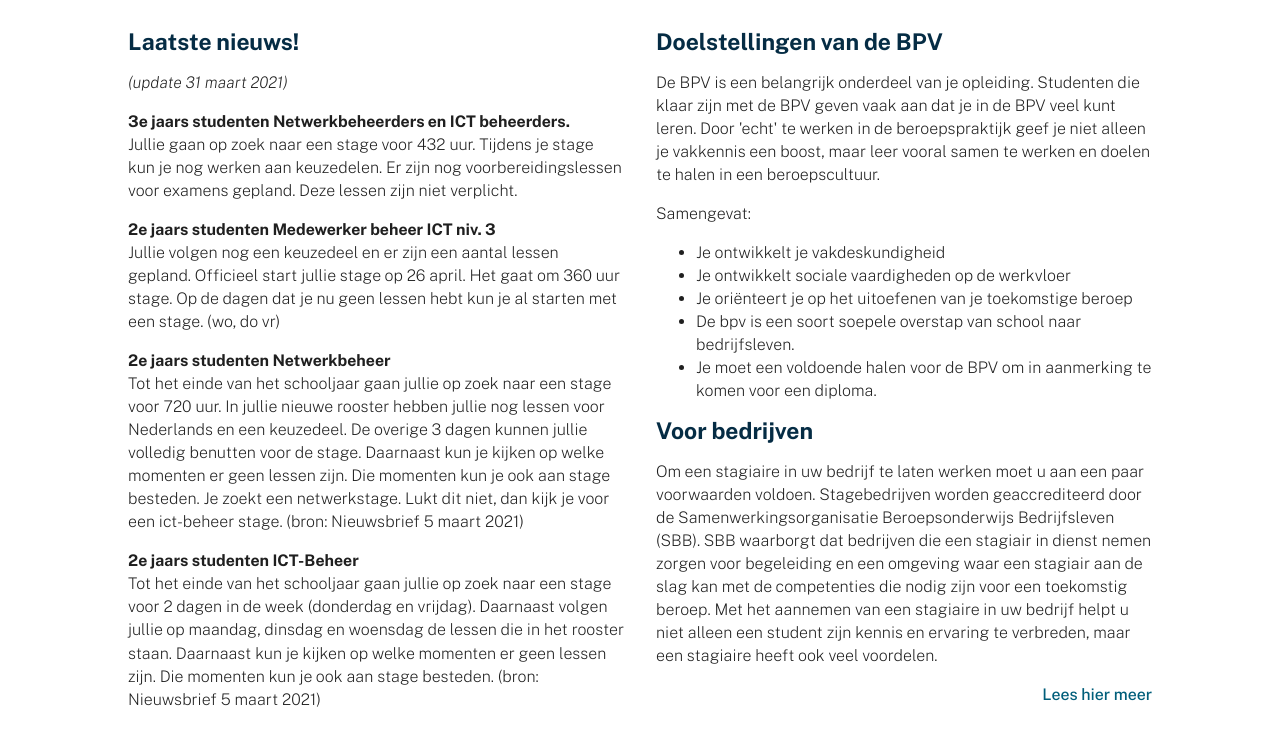
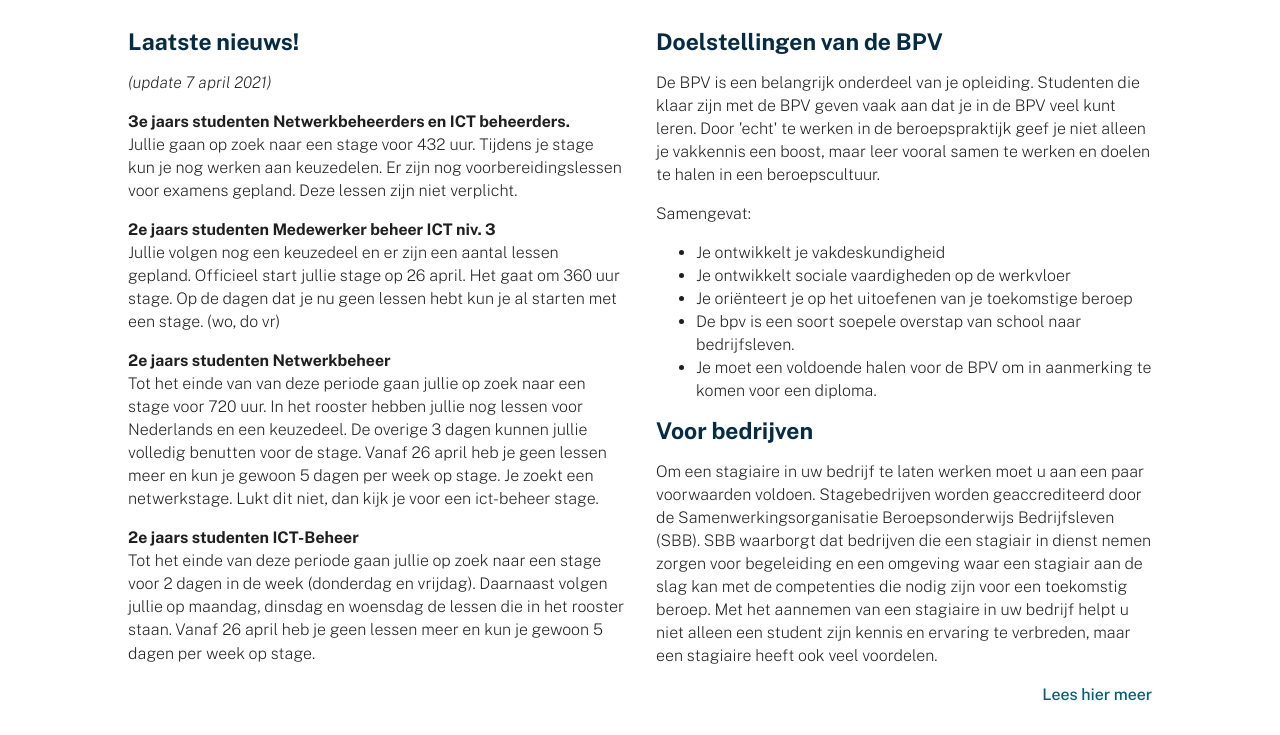
Before and after one commit to siewers32/ictbpvwc, a website: page public_html/index.html in a window 1280 px wide. Shown: the part 210-945 px from the top of the page. Drawn offline with Linux system fonts and the light colour scheme.

Commit message:
update 7 april

```diff
--- a/public_html/index.html
+++ b/public_html/index.html
@@ -40,7 +40,7 @@
     <article>
         <div class="col">
             <h3>Laatste nieuws! </h3>
-            <i>(update 31 maart 2021)</i>
+            <i>(update 7 april 2021)</i>
             <p>
                 <b>3e jaars studenten Netwerkbeheerders en ICT beheerders.</b><br/>
                 Jullie gaan op zoek naar een stage voor 432 uur. Tijdens je stage kun je nog werken aan keuzedelen. Er
@@ -54,14 +54,12 @@
             </p>
             <p>
                 <b>2e jaars studenten Netwerkbeheer</b><br/>
-                Tot het einde van het schooljaar gaan jullie op zoek naar een stage voor 720 uur. In jullie nieuwe rooster hebben jullie nog lessen voor Nederlands en een keuzedeel. De overige 3 dagen kunnen jullie volledig benutten voor de stage. Daarnaast kun je kijken op welke momenten er geen lessen zijn. Die momenten kun je ook aan stage besteden.
-Je zoekt een netwerkstage. Lukt dit niet, dan kijk je voor een ict-beheer stage. (bron: Nieuwsbrief 5 maart 2021)
+                Tot het einde van van deze periode gaan jullie op zoek naar een stage voor 720 uur. In het rooster hebben jullie nog lessen voor Nederlands en een keuzedeel. De overige 3 dagen kunnen jullie volledig benutten voor de stage. Vanaf 26 april heb je geen lessen meer en kun je gewoon 5 dagen per week op stage. Je zoekt een netwerkstage. Lukt dit niet, dan kijk je voor een ict-beheer stage.
 
             </p>
             <p>
                 <b>2e jaars studenten ICT-Beheer</b><br/>
-                Tot het einde van het schooljaar gaan jullie op zoek naar een stage voor 2 dagen in de week (donderdag en vrijdag). Daarnaast volgen jullie op maandag, dinsdag en woensdag de lessen die in het rooster staan.
-Daarnaast kun je kijken op welke momenten er geen lessen zijn. Die momenten kun je ook aan stage besteden.  (bron: Nieuwsbrief 5 maart 2021)
+                Tot het einde van deze periode gaan jullie op zoek naar een stage voor 2 dagen in de week (donderdag en vrijdag). Daarnaast volgen jullie op maandag, dinsdag en woensdag de lessen die in het rooster staan. Vanaf 26 april heb je geen lessen meer en kun je gewoon 5 dagen per week op stage.
 
             </p>
         </div>
```
Also changed, not shown: src/index.html (+3 -5 lines).
